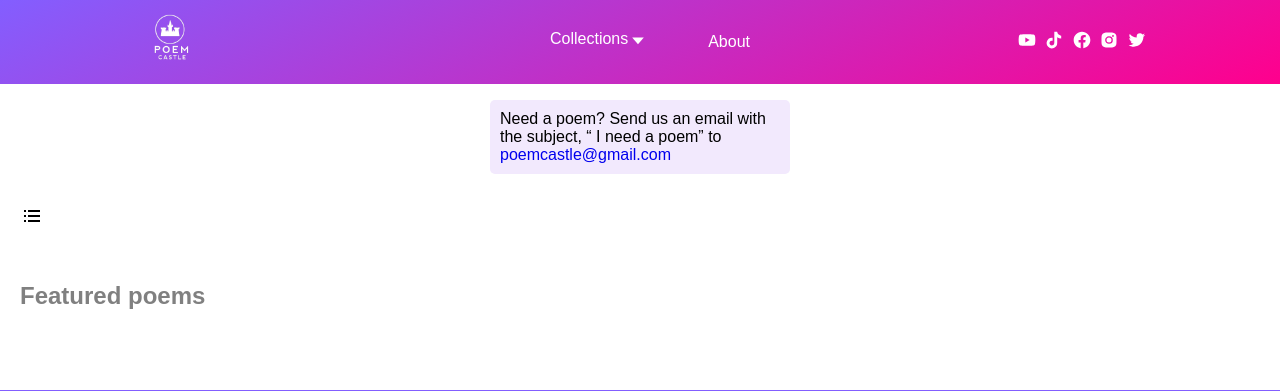
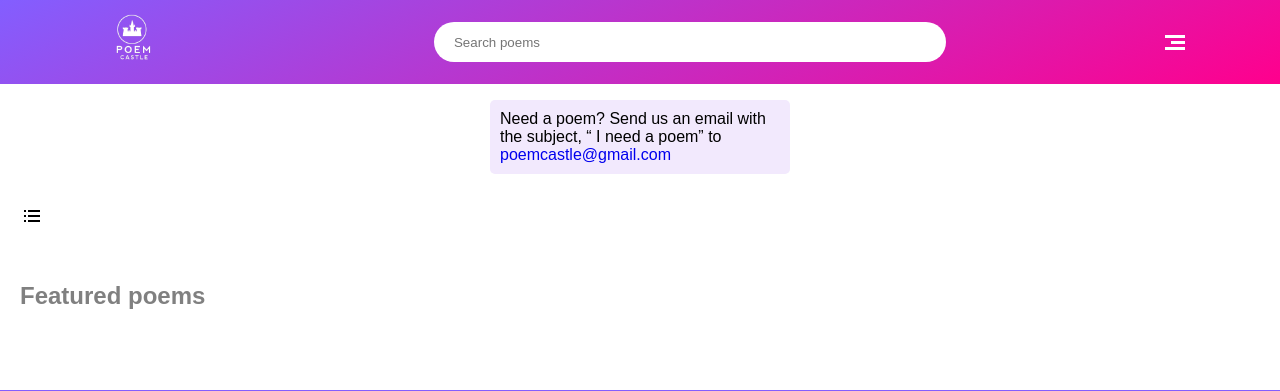
Before and after one commit to LekiaAnonim/poemcastle, a Django app: page /home in a window 1280 px wide. Shown: the top 391 px of the page. Run offline with Django 4.2, Linux system fonts and the light colour scheme; data that the repository does not hold is empty; some libraries are stand-ins or nearby versions; some web fonts are replaced.

Commit message:
added search function

```diff
--- a/PoemCastle/settings.py
+++ b/PoemCastle/settings.py
@@ -49,6 +49,7 @@ INSTALLED_APPS = [
     'django.contrib.staticfiles',
     'poem_castle',
     'ckeditor',
+    "django.contrib.postgres",
 ]
 
 MIDDLEWARE = [
--- a/poem_castle/models.py
+++ b/poem_castle/models.py
@@ -3,6 +3,8 @@ from django.utils.text import slugify
 from ckeditor.fields import RichTextField
 from django.urls import reverse
 from cloudinary.models import CloudinaryField
+from django.contrib.postgres.search import SearchVectorField
+from django.contrib.postgres.indexes import GinIndex
 
 # Create your models here.
 class Collection(models.Model):
@@ -42,9 +44,13 @@ class Poem(models.Model):
     date_created = models.DateTimeField(auto_now=True)
     featured_image = CloudinaryField('image', null=True)
     add_to_featured_poems = models.BooleanField(default=True)
+    search_vector = SearchVectorField(null=True)
 
     class Meta:
         ordering = ['date_created']
+        indexes = [
+            GinIndex(fields=["search_vector"]),
+        ]
 
     def __str__(self):
         return f"{self.title}"
--- a/poem_castle/static/css/style.css
+++ b/poem_castle/static/css/style.css
@@ -77,10 +77,36 @@ body{
     align-items: flex-start;
 }
 .nav-menus{
-    display: flex;
+    display: none;
     align-items: center;
     justify-content: space-between;
     width: 200px;
+}
+.search-container{
+  min-width: 200px;
+  width: 40%;
+  height: 40px;
+  border-radius: 20px;
+  padding: 5px;
+  background-color: #fff;
+}
+.search-container input{
+  height: 30px;
+  width: 100%;
+  background-color: none;
+  border-radius: 15px;
+  padding-left: 15px;
+  border: none;
+  color: #FF008D;
+  /* font-weight: 600;
+  font-size: 16px; */
+}
+.search-container input:focus{
+  border: none;
+  outline: none;
+}
+.navigation-bar .socials{
+  display: none;
 }
 .hamburger-menu{
     align-items: flex-end;
@@ -88,7 +114,7 @@ body{
     flex-direction: column;
     width: 50px;
     cursor: pointer;
-    display: none;
+    display: flex;
 }
 
 .hamburger-menu .equal-bar{
--- a/poem_castle/templates/base.html
+++ b/poem_castle/templates/base.html
@@ -44,6 +44,16 @@
                     <a href="{% url 'poem_castle:home' %}">
                         <img src="{% static 'images/logo.png' %}" alt="">
                     </a>
+                </div>
+                <div class="search-container">
+                    <form action="{% url 'poem_castle:search_results' %}" method="get">
+                        <input
+                          type="search"
+                          name="q"
+                          placeholder="Search poems"
+                          class="form-control"
+                        />
+                    </form>
                 </div>
                 <div class="nav-menus">
                     <div class="collections-menu">
--- a/poem_castle/urls.py
+++ b/poem_castle/urls.py
@@ -21,4 +21,9 @@ urlpatterns = [
         view=views.PoemListView.as_view(),
         name='poem_list'
     ),
+    path(
+        route='search_results',
+        view=views.SearchResultsList.as_view(),
+        name='search_results'
+    ),
 ]
--- a/poem_castle/views.py
+++ b/poem_castle/views.py
@@ -92,3 +92,20 @@ class PoemDetail(DetailView):
         context['poems'] = poems
         context['collections'] = collections
         return context
+
+from django.contrib.postgres.search import SearchVector, SearchQuery, SearchRank, SearchHeadline
+class SearchResultsList(ListView):
+    model = Poem
+    context_object_name = "poems"
+    template_name = "search.html"
+
+    def get_queryset(self):
+        query = self.request.GET.get("q")
+        search_vector = SearchVector("title", "author", "body")
+        search_query = SearchQuery(query)
+
+        search_headline = SearchHeadline("title", search_query)
+        return Poem.objects.annotate(
+            search=search_vector,
+            rank=SearchRank(search_vector, search_query)
+        ).annotate(headline=search_headline).filter(search=search_query).order_by("-rank")
```
Also changed, not shown: poem_castle/templates/search.html (added, +44 -0 lines), poem_castle/migrations/0005_poem_search_vector_alter_poem_date_created_and_more.py (added), 1 other file.
